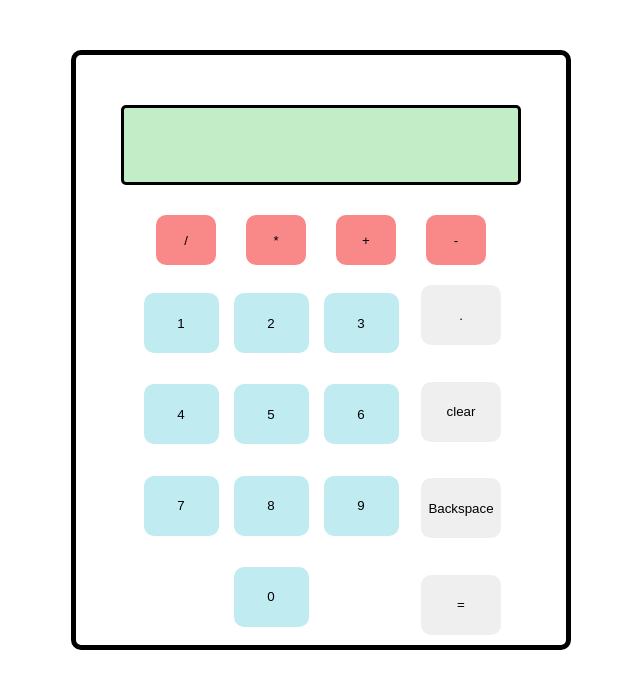
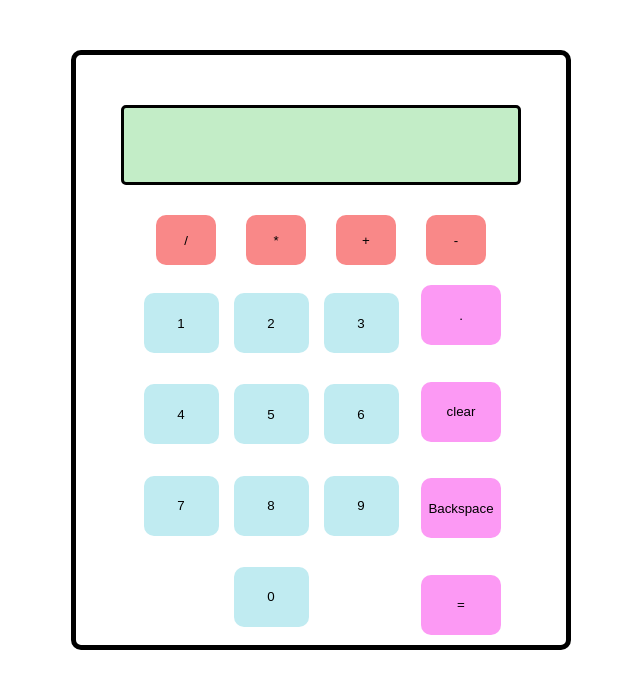
Before and after one commit to SofiaLover4/calculator, a plain HTML site: page index.html in a window 1280 px wide. Shown: the whole page, without its empty margins (319-959 px from the left). Drawn offline with Linux system fonts and the light colour scheme.

Commit message:
Add background to 'other' buttons

```diff
--- a/styles.css
+++ b/styles.css
@@ -88,4 +88,5 @@ button {
 .other button {
    height: 60px;
    width: 80px;
+   background-color: rgb(252, 153, 244);
 }
```
